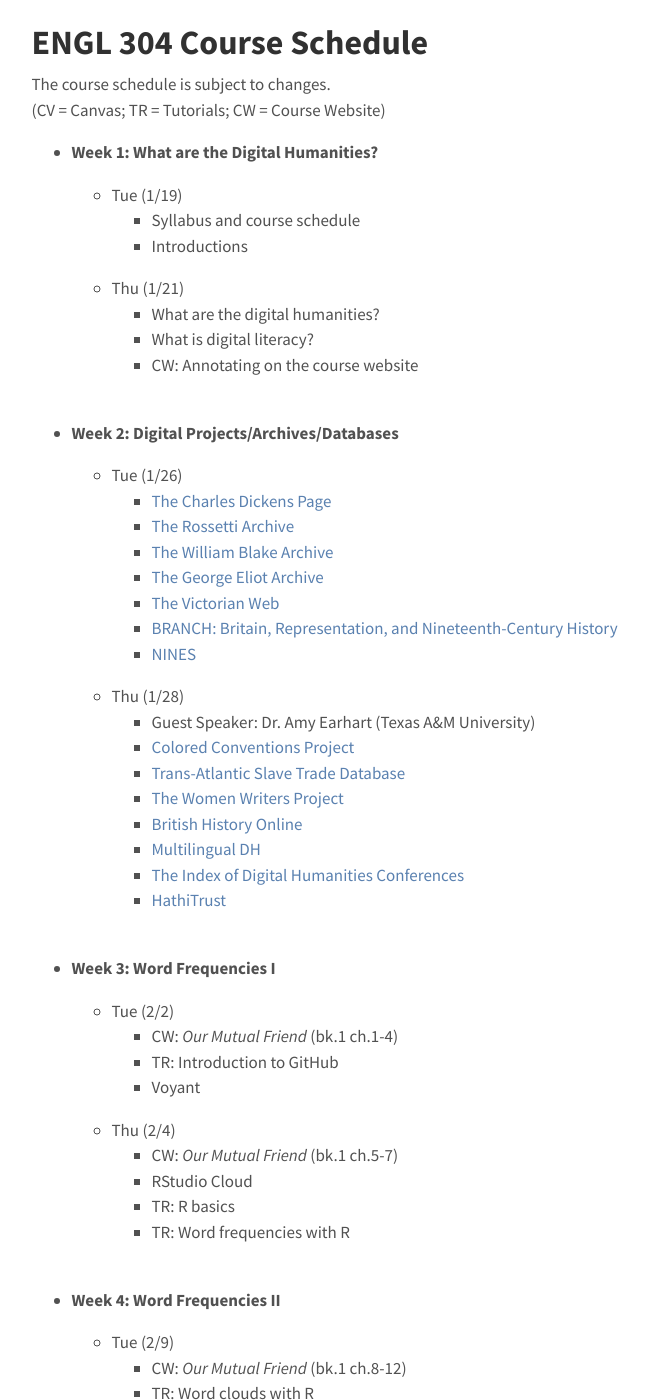
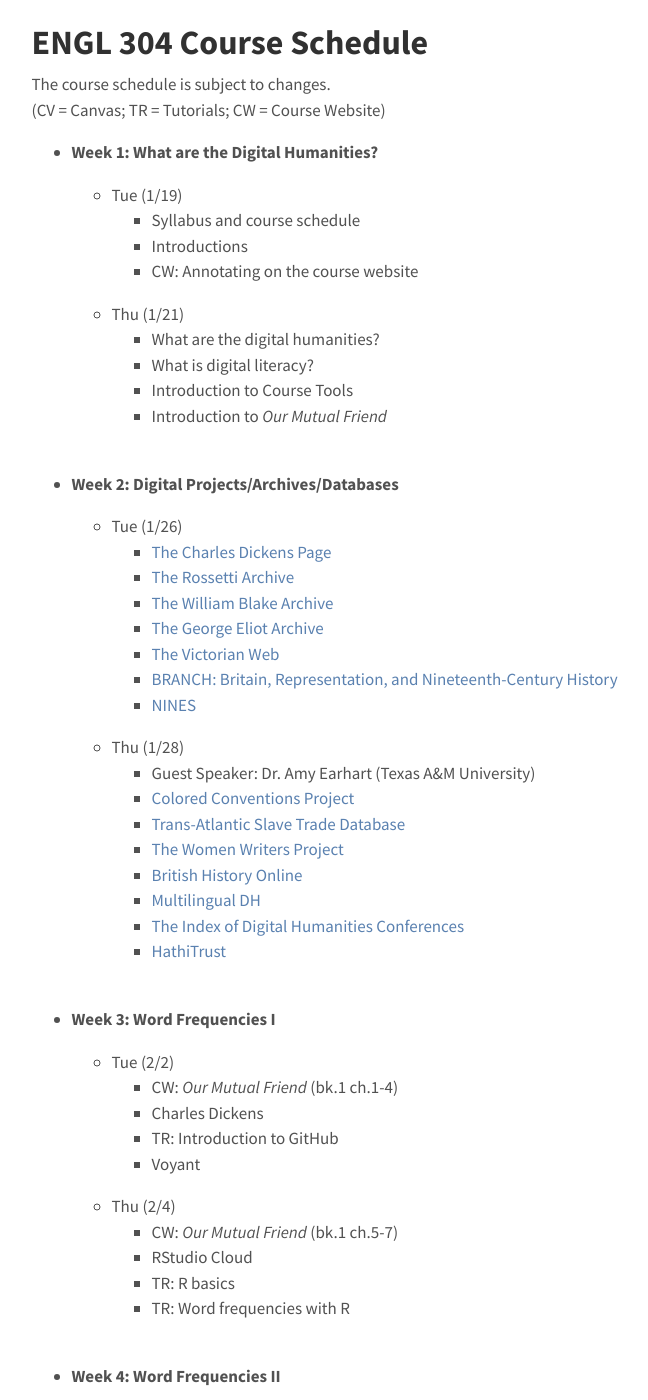
Before and after one commit to elibooklover/ENGL304-Spring2021, a Jekyll site: the page built from syllabus.md, in a window 1280 px wide and 1400 px high, scrolled down 6248 px. Shown: the whole window, without its empty margins (311-959 px from the left). Built offline with Jekyll 4.4.1, drawn with Linux system fonts in a browser that asks for light colours.

Commit message:
Syllabus

```diff
--- a/syllabus.md
+++ b/syllabus.md
@@ -127,10 +127,12 @@
   * Tue (1/19)
     * Syllabus and course schedule
     * Introductions
+    *	CW: Annotating on the course website
   * Thu (1/21)
     * What are the digital humanities?
     * What is digital literacy?
-    *	CW: Annotating on the course website
+    *	Introduction to Course Tools
+    * Introduction to <i>Our Mutual Friend</i>
 <br>
 <br>
 
@@ -160,6 +162,7 @@
 
   * Tue (2/2)
     * CW: <i>Our Mutual Friend</i> (bk.1 ch.1-4)
+    * Charles Dickens
     *	TR: Introduction to GitHub
     * Voyant
   * Thu (2/4)
```
